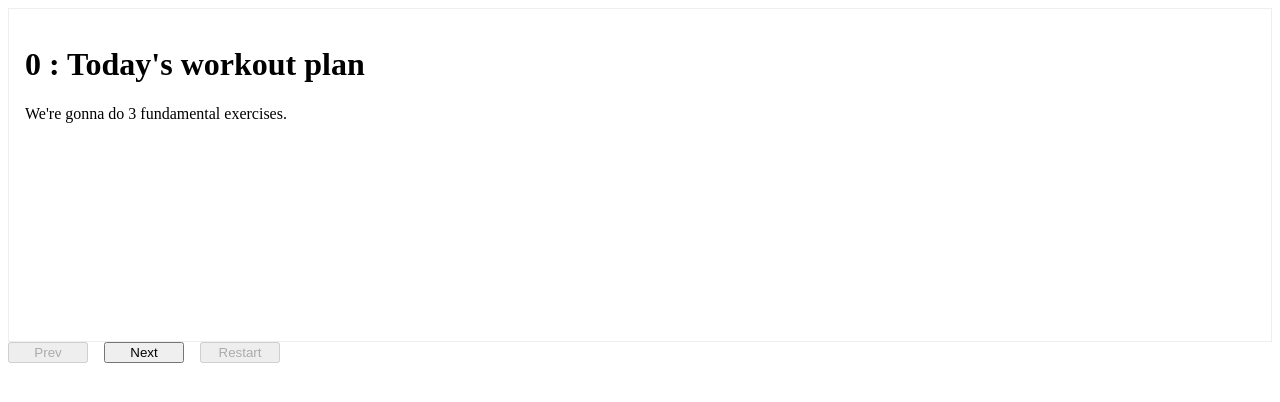
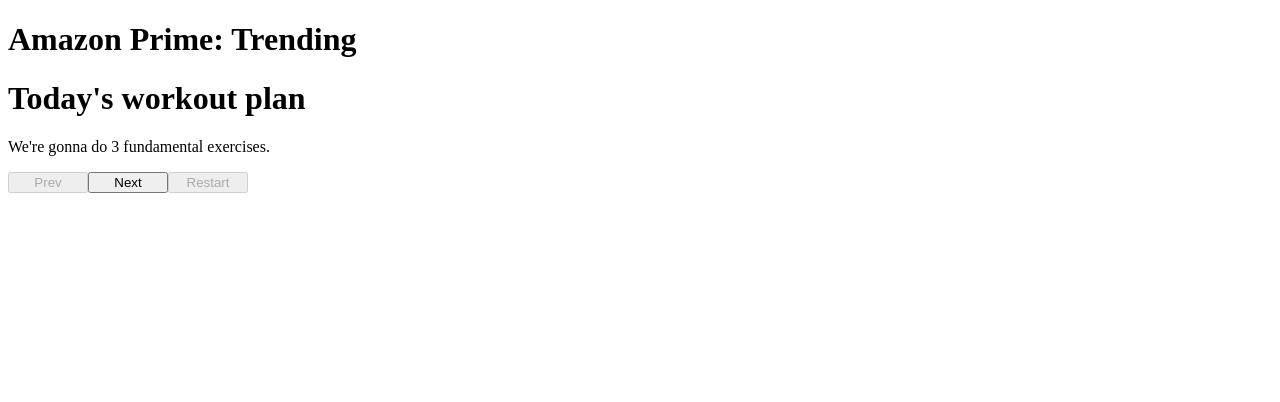
Before and after one commit to ananddubey1999/Amazon-Prime-Trending---ReactJS-React-getting-started-ES6-Tooling-What-is-Re---rls3lv6hst0j, a React app: page / in a window 1280 px wide. Shown: the top 402 px of the page. Built offline with nearby package versions, Linux system fonts and the light colour scheme.

Commit message:
Update App.js

```diff
--- a/src/components/App.js
+++ b/src/components/App.js
@@ -1,26 +1,63 @@
-import React, {Component, useState} from "react";
+import React, {useState, useEffect} from "react";
 import '../styles/App.css';
 
 const App = ({slides}) => {
+  const [slideIndex, setSlideIndex] = useState(0);
+  const [prevFlag, setPrevFlag] = useState(true);
+  const [nextFlag, setNextFlag] = useState(false);
+  const [restartFlag, setRestartFlag] = useState(true);
 
-  const [index,setIndex]=useState(0);
+  useEffect(() => {
+    // if current slide is the first one
+    if(slideIndex === 0) {
+      setPrevFlag(true);
+      setRestartFlag(true);
+    } else {
+      setPrevFlag(false);
+      setRestartFlag(false);
+    }
+
+    // if current slide is the last one
+    if(slideIndex === slides.length - 1) {
+      setNextFlag(true);
+    } else {
+      setNextFlag(false);
+    }
+
+  }, [slideIndex])
+
+  const handlePrevClick = () => {
+
+      setSlideIndex((prevState) => prevState - 1);
+  }
+
+  const handleNextClick = () => {
+      setSlideIndex((prevState) => prevState + 1);
+  }
+
+  const handleRestartClick = () => {
+    setSlideIndex(0);
+  }
+
 
 
   return (
+    <>
+      <h1 id="heading">Amazon Prime: Trending</h1>
+      <div>
         <div>
-         <div id='slide'>
-           <h1 data-testid="title">{index} : {slides[index].title}</h1>
-           <p data-testid="text">{slides[index].text}</p>
-         </div>
-         <div id='navigation'>
-            <button disabled={index===0} onClick={()=>setIndex(index-1)}>Prev</button>
-            <button disabled={index===slides.length-1} onClick={()=>setIndex(index+1)}>Next</button>
-            <button disabled={index===0} onClick={()=>setIndex(0)}>Restart</button>
-         </div>
+          <h1 data-testid="title">{slides[slideIndex].title}</h1>
+          <p data-testid="text">{slides[slideIndex].text}</p>
         </div>
-      )
+
+        <button data-testid="button-prev" onClick={handlePrevClick} disabled={prevFlag}>Prev</button>
+        <button data-testid="button-next" onClick={handleNextClick} disabled={nextFlag}>Next</button>
+        <button data-testid="button-restart" onClick={handleRestartClick} disabled={restartFlag}>Restart</button>
+
+      </div>
+    </>
+  )
 }
 
 
-
 export default App;
```
